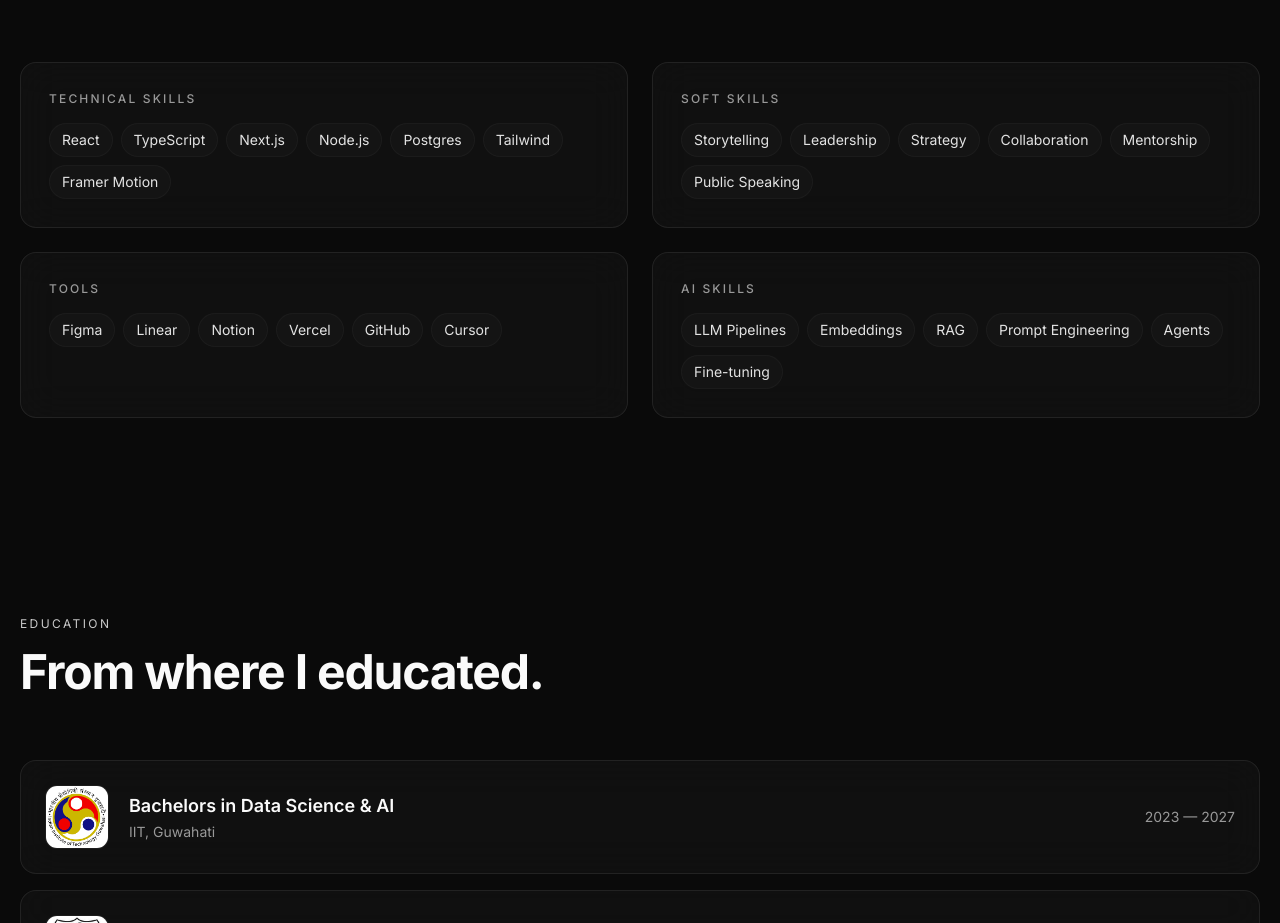
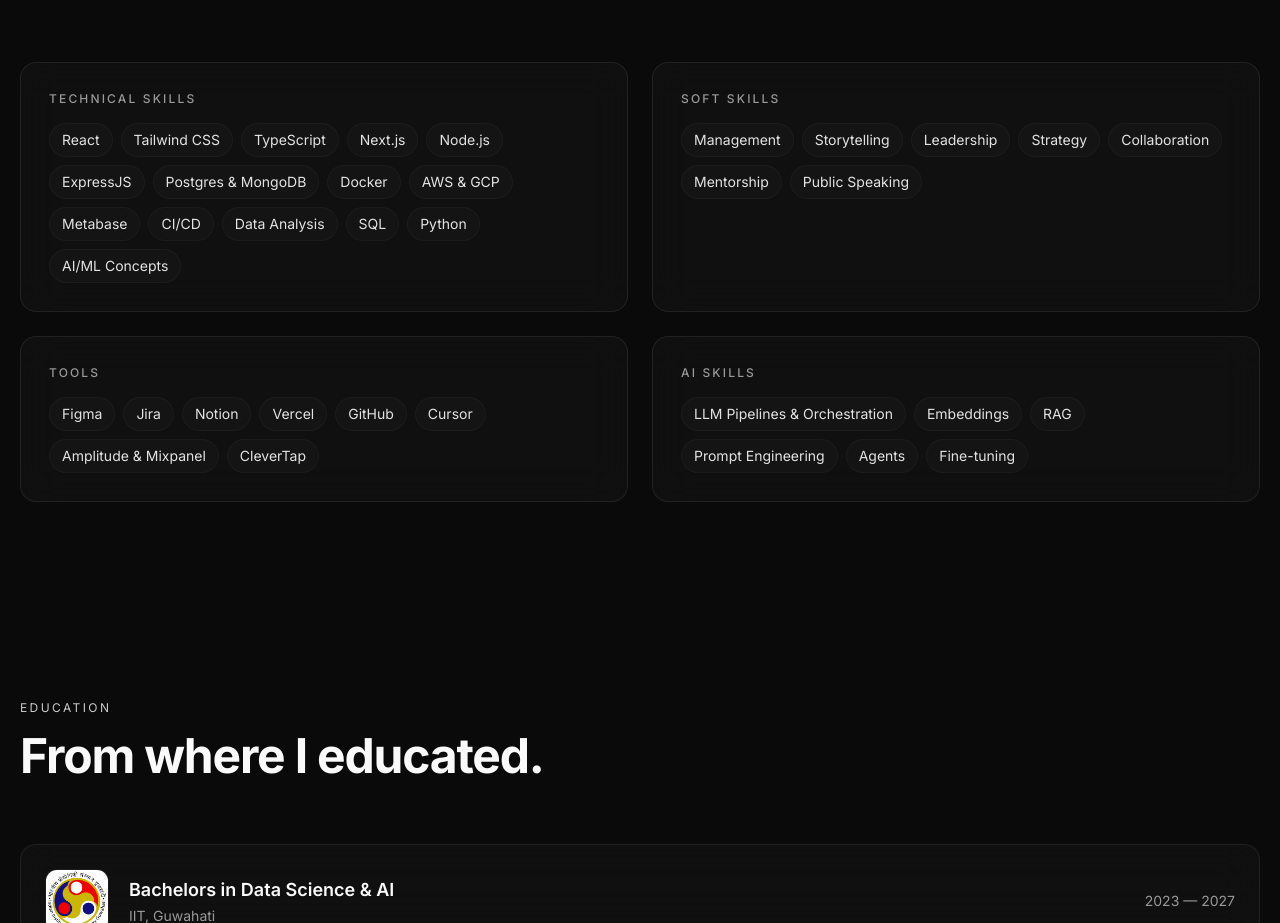
Before and after one commit to Jivan052/Jivan-portfolio, a React (Vite) app: page / in a window 1280 px wide. Shown: the part 2880-3803 px from the top of the page. Built offline with nearby package versions, Linux system fonts and the light colour scheme.

Commit message:
Skills set

```diff
--- a/src/components/Skills.tsx
+++ b/src/components/Skills.tsx
@@ -4,19 +4,19 @@
 const groups = [
   {
     title: "Technical Skills",
-    items: ["React", "TypeScript", "Next.js", "Node.js", "Postgres", "Tailwind", "Framer Motion"],
+    items: ["React", "Tailwind CSS", "TypeScript", "Next.js", "Node.js", "ExpressJS", "Postgres & MongoDB", "Docker", "AWS & GCP", "Metabase", "CI/CD", "Data Analysis", "SQL", "Python", "AI/ML Concepts"],
   },
   {
     title: "Soft Skills",
-    items: ["Storytelling", "Leadership", "Strategy", "Collaboration", "Mentorship", "Public Speaking"],
+    items: ["Management", "Storytelling", "Leadership", "Strategy", "Collaboration", "Mentorship", "Public Speaking"],
   },
   {
     title: "Tools",
-    items: ["Figma", "Linear", "Notion", "Vercel", "GitHub", "Cursor"],
+    items: ["Figma", "Jira", "Notion", "Vercel", "GitHub", "Cursor", "Amplitude & Mixpanel", "CleverTap"],
   },
   {
     title: "AI Skills",
-    items: ["LLM Pipelines", "Embeddings", "RAG", "Prompt Engineering", "Agents", "Fine-tuning"],
+    items: ["LLM Pipelines & Orchestration", "Embeddings", "RAG", "Prompt Engineering", "Agents", "Fine-tuning"],
   },
 ];
 
```
Also changed, not shown: 1 other file (tests, documents, lock files or other folders).
